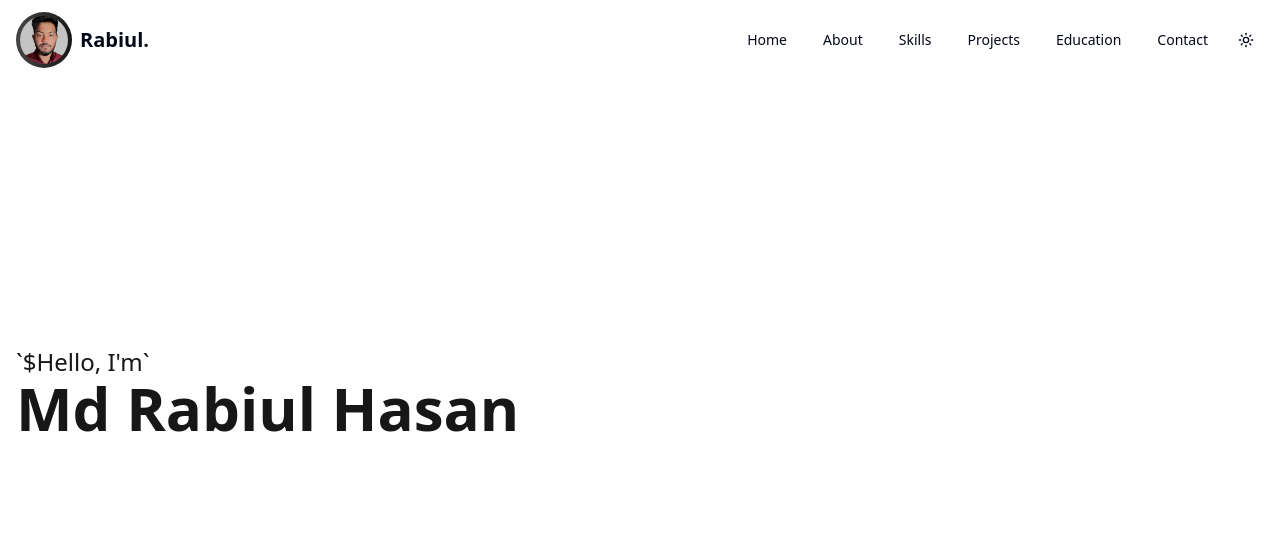
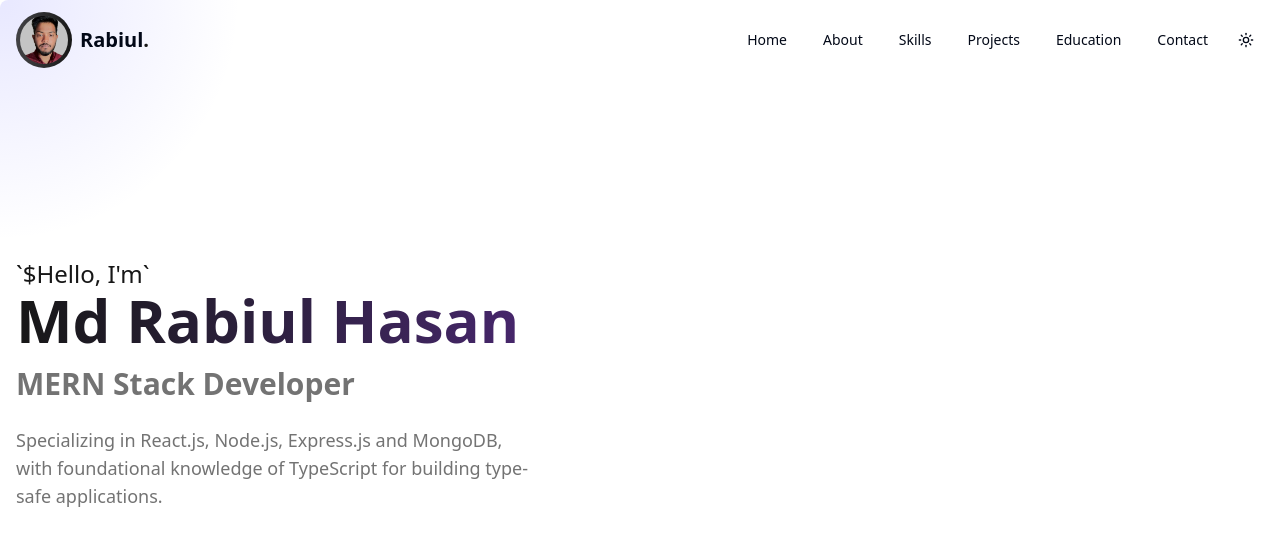
Before and after one commit to rabiulkhan7224/portfolio-rabiul-hasan, a Next.js app: page / in a window 1280 px wide. Shown: the top 546 px of the page. Built offline with nearby package versions, Linux system fonts and the light colour scheme.

Commit message:
backgrouded mouseevent  animation created

```diff
--- /dev/null
+++ b/components/animations/background-beams.tsx
@@ -0,0 +1,38 @@
+"use client"
+import { cn } from '@/lib/utils';
+import { ReactNode, useEffect, useRef, useState } from 'react'
+
+export default function BackgroundBeams({ className, children }: {
+    className?: string;
+    children?: ReactNode
+}) {
+
+    const [mousePosition, setMousePosition] = useState<{ x: number; y: number }>({ x: 0, y: 0 })
+    const beamsRef = useRef<HTMLDivElement>(null)
+    useEffect(() => {
+        const handleMousMove = (event: MouseEvent) => {
+            if (!beamsRef.current) return
+            const rect = beamsRef.current.getBoundingClientRect()
+            const x = event.clientX - rect.left
+            const y = event.clientY - rect.top
+            setMousePosition({ x, y })
+        }
+        window.addEventListener("mousemove", handleMousMove)
+
+        return () => {
+            window.removeEventListener("mousemove", handleMousMove)
+        }
+    }, [])
+    return (
+        <div className={cn("h-full w-full overflow-hidden rounded-md", className)} ref={beamsRef}>
+            <div className="pointer-events-none absolute inset-0 z-10" style={{
+                background: `radial-gradient(600px circle at ${mousePosition.x}px ${mousePosition.y}px, rgba(100, 100, 255, 0.15),transparent 40%)`
+            }}>
+                <div className="relative z-20">
+                    {children}
+                </div>
+
+            </div>
+        </div>
+    )
+}
--- a/components/hero.tsx
+++ b/components/hero.tsx
@@ -1,18 +1,30 @@
 "use client"
+import BackgroundBeams from "./animations/background-beams";
 import { FadeUp } from "./animations/motion-animations";
 
 export default function Hero() {
   return (
     <section className="relative h-screen flex items-center justify-center overflow-hidden">
       {/* todo backgroundbeans  */}
+      <BackgroundBeams className="absolute inset-0" />
       <div className="container mx-auto px-4 z-10">
         <div className="flex flex-col md:flex-row items-center justify-between gap-8">
           <FadeUp className="flex-1" delay={0.2}>
             <div className="text-xl md:text-2xl font-medium text-primary mb-2">
               <h1>`${"Hello, I'm"}`</h1>
-              <h1 className="text-4xl md:text-6xl font-bold mb-4">
+              {/* todo AnimatedText */}
+              <h1 className="text-4xl md:text-6xl font-bold mb-4 bg-clip-text text-transparent bg-gradient-to-r from-primary to-purple-600">
                Md Rabiul Hasan
               </h1>
+               <h3 className="text-2xl md:text-3xl font-semibold mb-6 text-muted-foreground">
+              {/* <AnimatedText text="MERN Stack Developer" delay={0.8} />
+               */}
+               MERN Stack Developer
+            </h3>
+            <FadeUp delay={1.1} className="text-lg mb-8 max-w-lg text-muted-foreground">
+              Specializing in React.js, Node.js, Express.js and MongoDB, with foundational knowledge of TypeScript for
+              building type-safe applications.
+            </FadeUp>
             </div>
           </FadeUp>
         </div>
```
